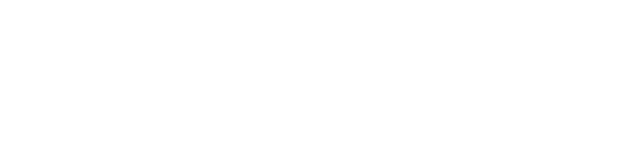
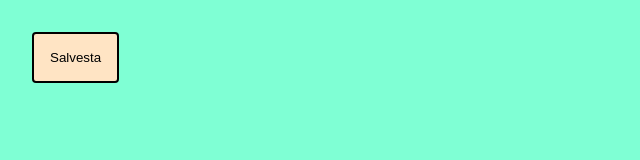
Before and after one commit to TiitPriit/HTML-CSS-Gen, a plain HTML site: page index.html in a window 1280 px wide. Shown: the whole page, without its empty margins (0-640 px from the left). Drawn offline with Linux system fonts and the light colour scheme.

Commit message:
Add files via upload

```diff
--- a/index.html
+++ b/index.html
@@ -4,9 +4,11 @@
     <meta charset="UTF-8">
     <meta http-equiv="X-UA-Compatible" content="IE=edge">
     <meta name="viewport" content="width=device-width, initial-scale=1.0">
+    <link rel="stylesheet" href="./style.css">
     <title>Document</title>
 </head>
 <body>
+    <button>Salvesta</button>
 
 </body>
 </html>
--- /dev/null
+++ b/style.css
@@ -0,0 +1,11 @@
+body {
+    background-color: aquamarine;
+}
+button {
+    background-color: bisque;
+    border: 2px solid #000;
+    padding: 16px;
+    margin: 24px;
+    border-radius: 4px;
+
+}
```
